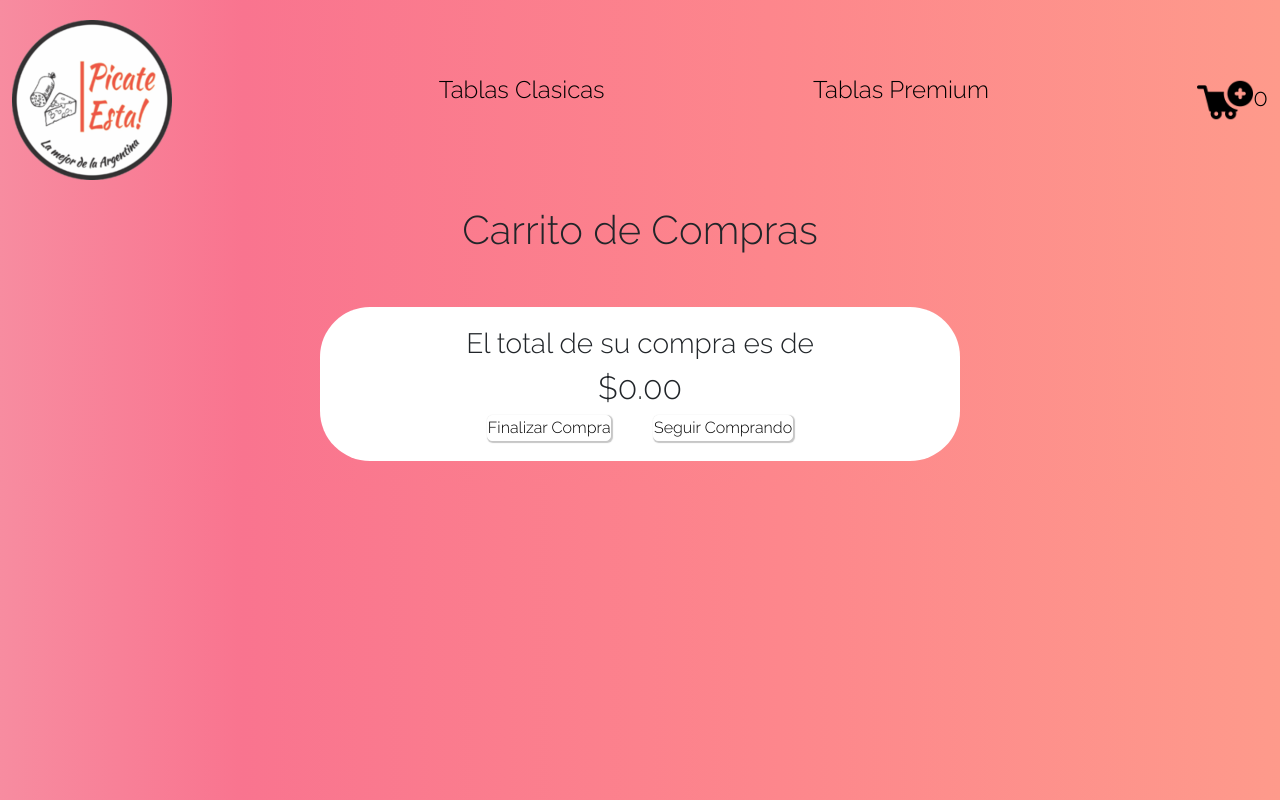
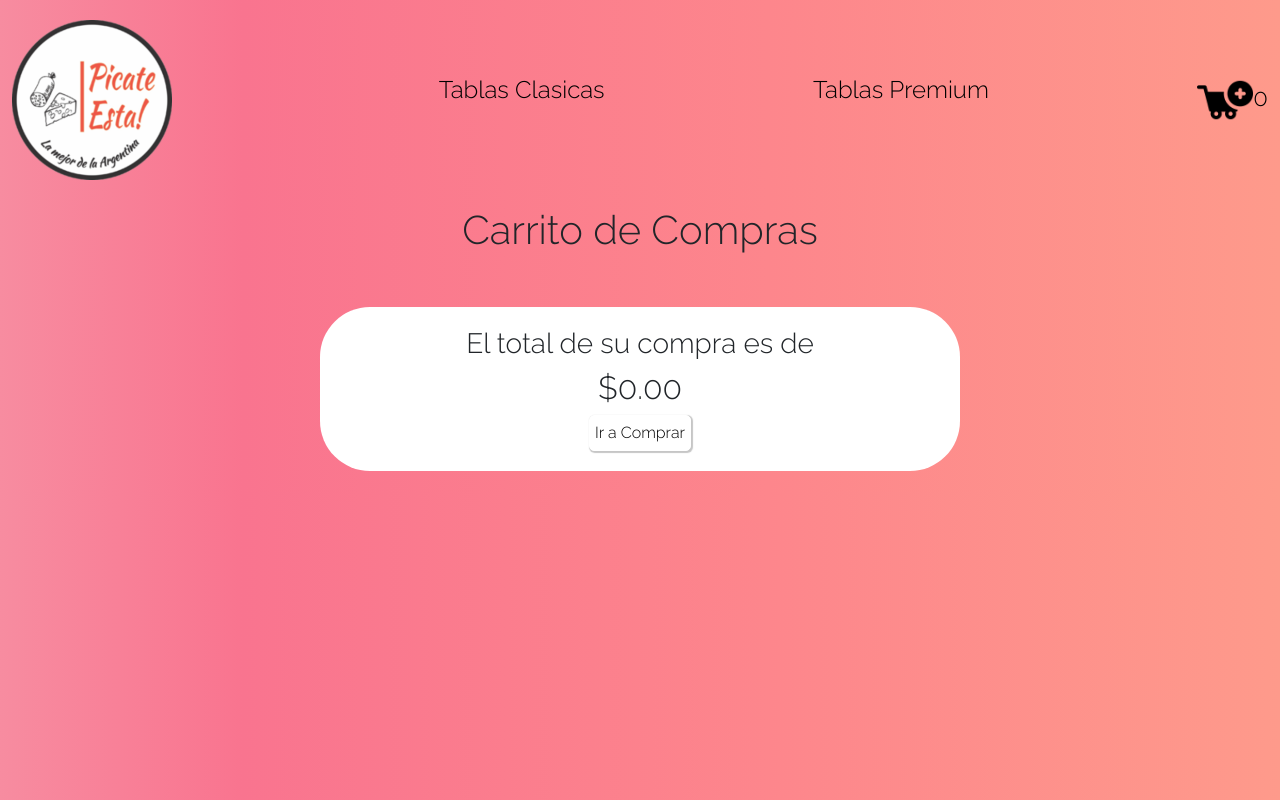
Before and after one commit to Basu22/picateOssvald, a React (Create React App) app: page /cart in a window 1280 px wide. Built offline with nearby package versions, Linux system fonts and the light colour scheme; a web font is replaced by a local one.

Commit message:
Desafío: CartContext

```diff
--- a/src/Componentes/Cart/Cart.jsx
+++ b/src/Componentes/Cart/Cart.jsx
@@ -1,6 +1,7 @@
 import { useContext } from "react"
 import { CartContext } from "../../Context/CartContext"
 import { FaTrashAlt } from "react-icons/fa";
+import { Link } from "react-router-dom";
 
 
 export const Cart= ()=>{
@@ -52,8 +53,19 @@ export const Cart= ()=>{
                 <h3>El total de su compra es de</h3>
                 <h2>${SumaTotal().toFixed(2)}</h2>
                 <article className="contenedorBotones">
+                {
+                (cart.length>0)
+                ?<>
                     <button>Finalizar Compra</button>
-                    <button>Seguir Comprando</button>
+                    <Link to="/">
+                        <button>Seguir Comprando</button>
+                    </Link>
+                </>
+                :   <Link to="/">
+                        <button>Ir a Comprar</button>
+                    </Link>
+
+                }
                 </article>
             </article>
         </section>
--- a/src/Componentes/Cart/Cart.scss
+++ b/src/Componentes/Cart/Cart.scss
@@ -36,6 +36,7 @@
             @include flexbox_style(space-around, center, wrap, row);
             button{
                 @include fondo-botones(5px);
+                padding: 5px;
             }
         }
     }
--- a/src/Componentes/FinalizaCompra/FinalizaCompra.jsx
+++ b/src/Componentes/FinalizaCompra/FinalizaCompra.jsx
@@ -5,7 +5,7 @@ export const FinalizaCompra =()=>{
     return(
         <article className="cajaFinalizacompra">
             <Link to="/cart">
-                <button className="botonFinalizar">Finalizar Compra</button>
+                <button className="botonFinalizar">Terminar mi Compra</button>
             </Link>
         </article>
     )
--- a/src/Componentes/ItemDetail/ItemDetail.jsx
+++ b/src/Componentes/ItemDetail/ItemDetail.jsx
@@ -3,27 +3,19 @@ import { CartContext } from '../../Context/CartContext';
 import { FinalizaCompra } from '../FinalizaCompra/FinalizaCompra'
 import { ItemCount } from '../ItemCount/ItemCount'
 
-export const ItemDetail=({id, comen, pican, tipo, img, venta, cantidad, stock, setCantidad})=> {
+export const ItemDetail=({id, comen, pican, tipo, img, venta, cantidad, setCantidad})=> {
 
-  const [finalizacompra, setFinalizacompra] = useState(false);
 
-  const {AddCart, IsInCart, buscarItem } = useContext(CartContext)
+  const {AddCart, IsInCart, buscarItem, cart, setCart } = useContext(CartContext)
+
+
 
   const onAdd = ()=>{
     if(cantidad>0&&!IsInCart(id)){
       //armo un objeto con los datos que necesito para armar mi carrito.
       const itemCarrito={id,comen,pican,tipo,cantidad,venta,img}
-      // botón de finalización de compra activada.
-      setFinalizacompra(true)
       // envio el item al que le di agregar al AddCart de mi contexto.
       AddCart(itemCarrito)
-    }else if (cantidad>0&&IsInCart(id)){
-      //busco el item que es
-      const item = buscarItem(id)
-      item.cantidad = item.cantidad + cantidad
-      item.stock = item.stock - cantidad
-
-      setFinalizacompra(true)
     }else{
       // genero un alerta para infomar que debe de seleccionar un producto para e carrito.
       alert("debe de ingresar un producto!")
@@ -46,10 +38,13 @@ export const ItemDetail=({id, comen, pican, tipo, img, venta, cantidad, stock, s
           </article>
           <article className='col-5 contenedorDivision2'>
             <article className='contenedorPrecio'>
-              <h3>Precio:$ {(venta*cantidad).toFixed(2)}</h3>
+              <h3>{IsInCart(id)
+              ?`Precio:$ ${(venta).toFixed(2)}`
+              :`Precio:$ ${(venta*cantidad).toFixed(2)}`
+              }</h3>
             </article>
             {
-            finalizacompra
+            IsInCart(id)
             ?<FinalizaCompra/>
             :<ItemCount
                 stock={10}
```
